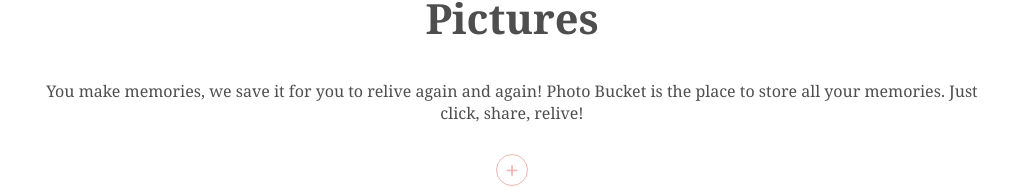
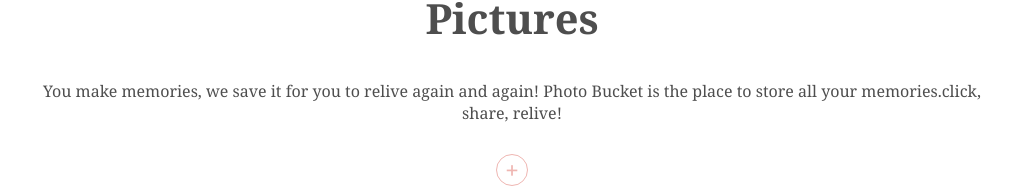
Before and after one commit to meet-01/ReactJS-PhotoBucket, a React (Create React App) app: page / in a window 1280 px wide. Shown: the part 110-298 px from the top of the page, without its empty margins (128-1139 px from the left). Built offline with nearby package versions, Linux system fonts and the light colour scheme; no server answers; the database is empty.

Commit message:
title commit

```diff
--- a/src/comps/Title.js
+++ b/src/comps/Title.js
@@ -7,8 +7,7 @@
       <h2> Pictures</h2>
       <p>
         You make memories, we save it for you to relive again and again! Photo
-        Bucket is the place to store all your memories. Just click, share,
-        relive!
+        Bucket is the place to store all your memories.click, share, relive!
       </p>
     </div>
   );
```
